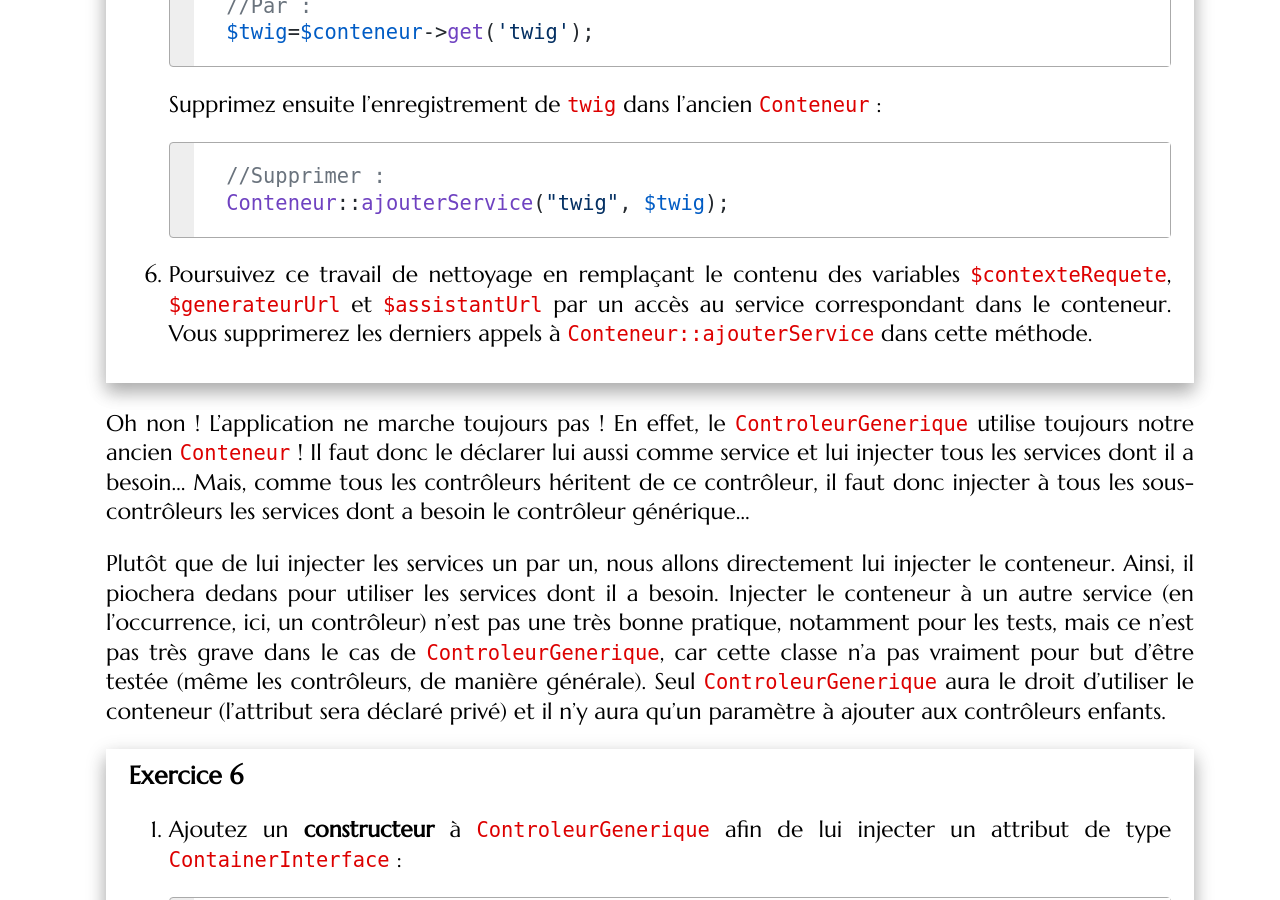
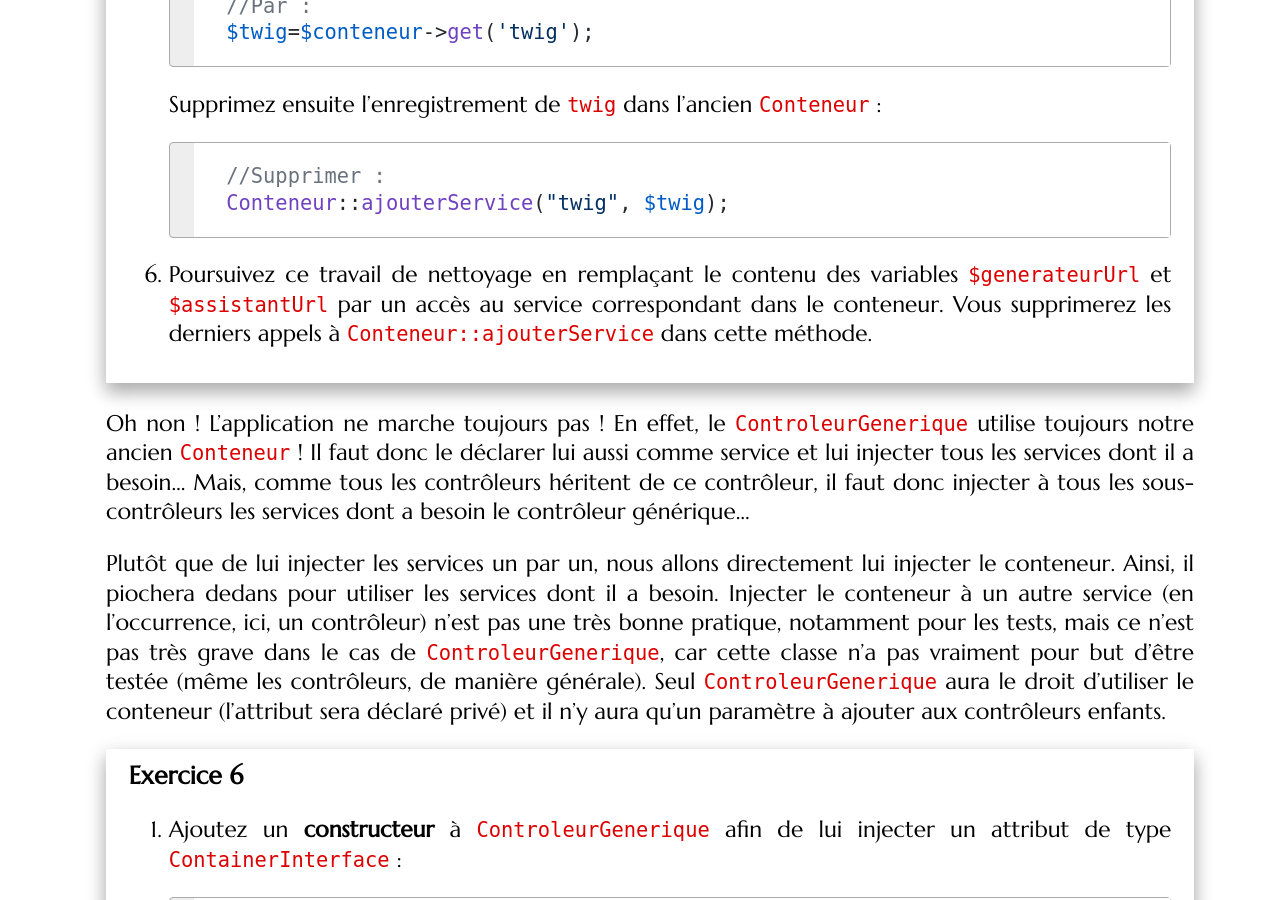
Before and after one commit to romainlebreton/R4.A.10-ComplementWeb, a Jekyll site: the page built from tutorials/tutorial_tests_2.md, in a window 1280 px wide and 900 px high, scrolled down 20545 px. Built offline with Jekyll 4.4.1, drawn with Linux system fonts in a browser that asks for light colours; some web fonts are replaced.

Commit message:
Update tutorial_tests_2.md
Petit nettoyage de $contexteRequete

````diff
--- a/tutorials/tutorial_tests_2.md
+++ b/tutorials/tutorial_tests_2.md
@@ -601,7 +601,7 @@ Actuellement, nous utilisons toujours l'ancien `Conteneur` (celui de `Lib`) dans
     Conteneur::ajouterService("twig", $twig);
     ```
 
-6. Poursuivez ce travail de nettoyage en remplaçant le contenu des variables `$contexteRequete`, `$generateurUrl` et `$assistantUrl` par un accès au service correspondant dans le conteneur. Vous supprimerez les derniers appels à `Conteneur::ajouterService` dans cette méthode.
+6. Poursuivez ce travail de nettoyage en remplaçant le contenu des variables `$generateurUrl` et `$assistantUrl` par un accès au service correspondant dans le conteneur. Vous supprimerez les derniers appels à `Conteneur::ajouterService` dans cette méthode.
 
 </div>
 
````
